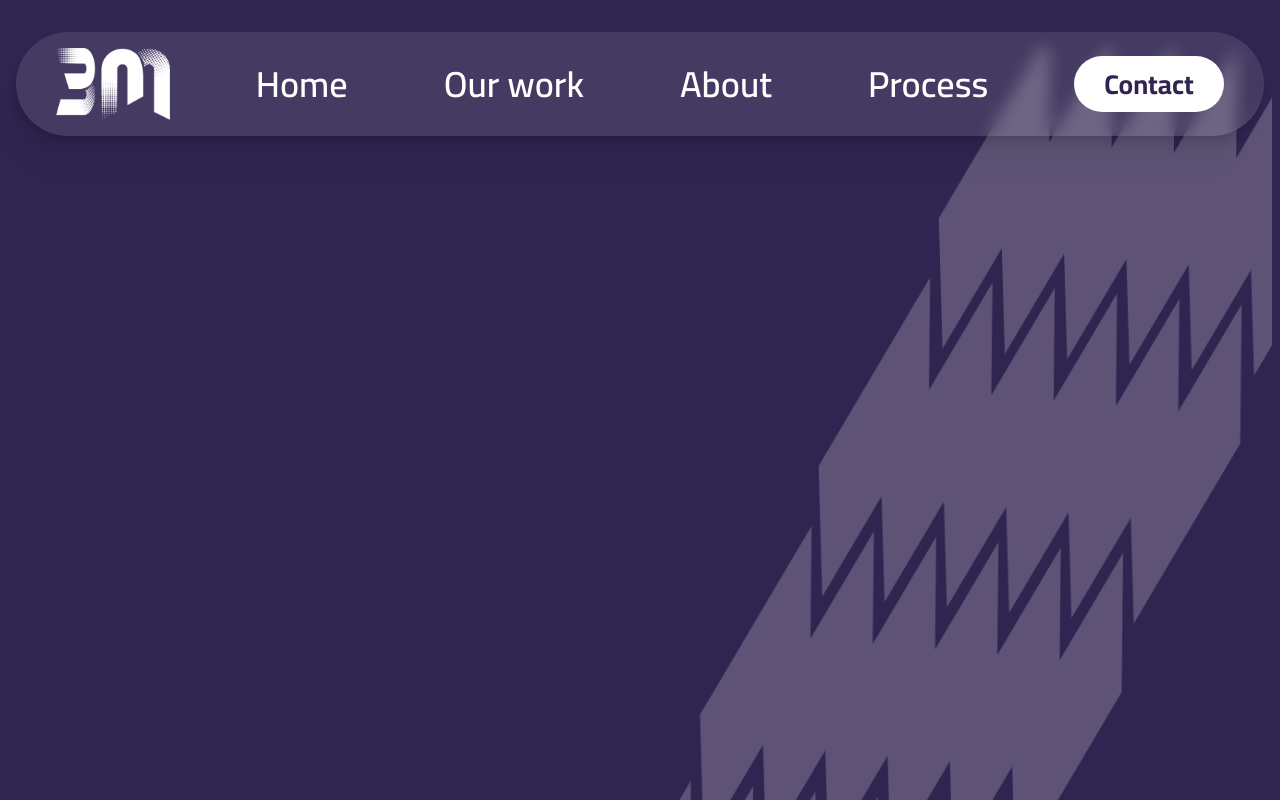
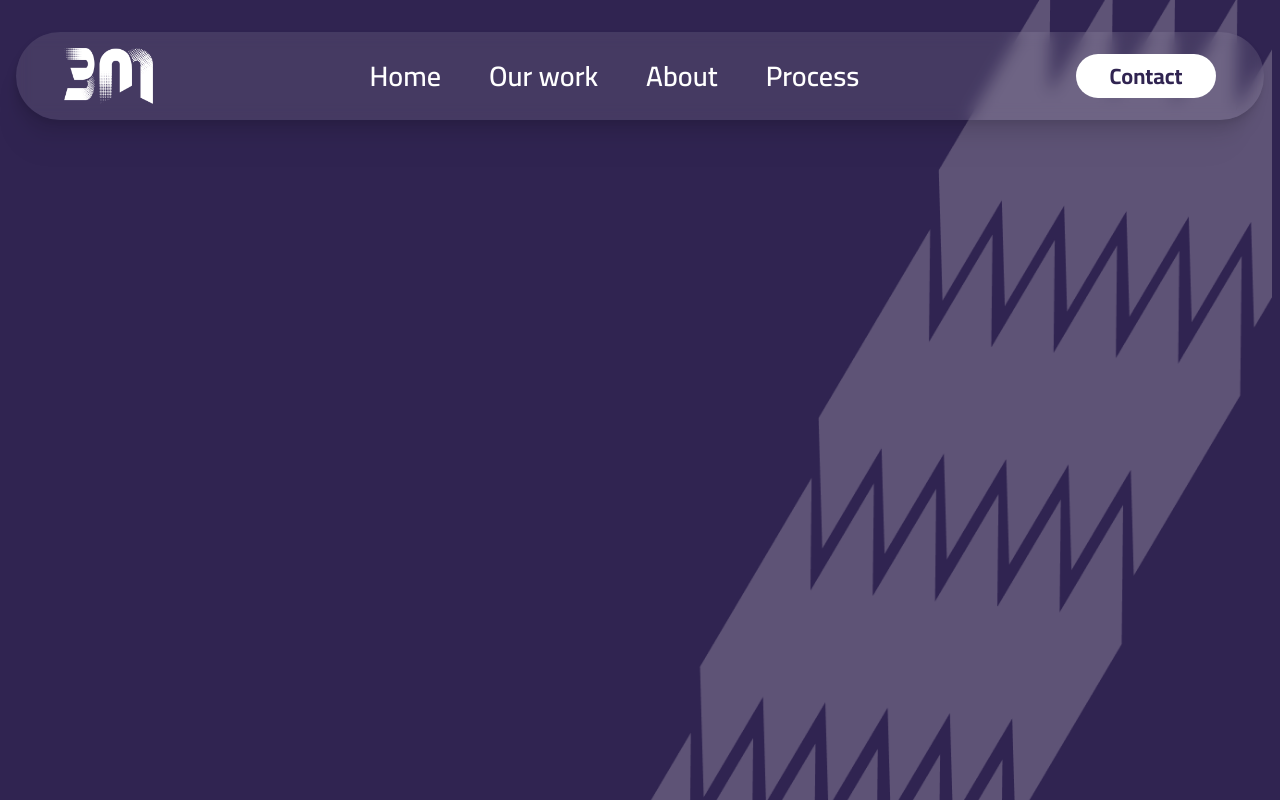
Before and after one commit to threemteach/3M-try-3, a Next.js app: page / in a window 1280 px wide. Shown: the top 802 px of the page. Built offline with nearby package versions, Linux system fonts and the light colour scheme.

Commit message:
feat: smooth responsive navbar across all devices, refine image scaling, add موكب pattern

```diff
--- a/src/app/page.tsx
+++ b/src/app/page.tsx
@@ -32,9 +32,9 @@ export default function Home() {
         <Image
           src="/rectangles.png"
           alt=""
-          width={340}
+          width={850}
           height={600}
-          className="absolute right-0 -top-12 z-0 h-auto w-[520px] md:w-[450px] md:top-0 lg:mt-12 lg:w-[850px] lg:-translate-x-2"
+          className="absolute right-0 -top-8 z-0 h-auto w-[320px] transition-all duration-500 ease-in-out sm:w-[400px] sm:-top-10 md:w-[500px] md:-top-12 lg:mt-12 lg:w-[850px] lg:-translate-x-2"
           priority
         />
         <Navbar />
--- a/src/components/MobileBottomNav.tsx
+++ b/src/components/MobileBottomNav.tsx
@@ -102,7 +102,7 @@ export default function MobileBottomNav() {
 
   return (
     <nav
-      className="fixed bottom-0 left-0 right-0 z-[1000] md:hidden"
+      className="fixed bottom-0 left-0 right-0 z-[1000] sm:hidden"
       style={{
         padding: "0 16px",
         paddingBottom: "max(12px, env(safe-area-inset-bottom))",
--- a/src/components/Navbar.tsx
+++ b/src/components/Navbar.tsx
@@ -12,9 +12,9 @@ const navLinks = [
 
 export default function Navbar() {
   return (
-    <header className="absolute top-0 left-0 right-0 z-50 hidden justify-center px-4 pt-5 md:flex lg:pt-8">
+    <header className="absolute top-0 left-0 right-0 z-50 hidden justify-center px-4 pt-4 sm:flex md:pt-5 lg:pt-8">
       <nav
-        className="flex w-full max-w-full items-center justify-between rounded-[72px] px-5 py-3 md:px-8 lg:px-10 lg:py-4"
+        className="flex w-full max-w-full items-center justify-between rounded-[72px] px-4 py-2 sm:px-6 sm:py-2.5 md:px-8 lg:px-12 lg:py-3.5 xl:py-4"
         style={{
           background: "rgba(255,255,255,0.1)",
           backdropFilter: "blur(7.5px)",
@@ -29,17 +29,17 @@ export default function Navbar() {
             alt="3M Logo"
             width={80}
             height={50}
-            className="h-[36px] w-auto object-contain md:h-[40px] lg:h-[50px] xl:h-[72px]"
+            className="h-[32px] w-auto object-contain sm:h-[36px] md:h-[40px] lg:h-[46px] xl:h-[56px]"
             priority
           />
         </Link>
 
-        <ul className="flex shrink-0 items-center gap-3 whitespace-nowrap md:gap-4 lg:gap-5 xl:gap-24 2xl:gap-28">
+        <ul className="flex shrink-0 items-center gap-2 whitespace-nowrap sm:gap-3 md:gap-4 lg:gap-8 xl:gap-12 2xl:gap-16">
           {navLinks.map((link) => (
             <li key={link.href} className="shrink-0">
               <Link
                 href={link.href}
-                className="block whitespace-nowrap text-[13px] font-semibold leading-none text-white transition-opacity hover:opacity-80 md:text-[14px] lg:text-[25px] xl:text-[36px]"
+                className="block whitespace-nowrap text-[12px] font-semibold leading-none text-white transition-opacity hover:opacity-80 sm:text-[13px] md:text-[14px] lg:text-[20px] xl:text-[28px]"
               >
                 {link.label}
               </Link>
@@ -49,7 +49,7 @@ export default function Navbar() {
 
         <Link
           href="/contact"
-          className="flex h-[26px] w-[80px] shrink-0 items-center justify-center whitespace-nowrap rounded-[150px] bg-white text-[13px] font-bold leading-none text-[#302451] transition-opacity hover:opacity-90 md:h-[28px] md:w-[90px] md:text-[14px] lg:h-[40px] lg:w-[135px] lg:text-[22px] xl:h-[56px] xl:w-[150px] xl:text-[27px]"
+          className="flex h-[24px] w-[72px] shrink-0 items-center justify-center whitespace-nowrap rounded-[150px] bg-white text-[11px] font-bold leading-none text-[#302451] transition-opacity hover:opacity-90 sm:h-[26px] sm:w-[80px] sm:text-[12px] md:h-[28px] md:w-[90px] md:text-[14px] lg:h-[36px] lg:w-[120px] lg:text-[18px] xl:h-[44px] xl:w-[140px] xl:text-[22px]"
         >
           Contact
         </Link>
```
Also changed, not shown: public/موكب.png (added).
